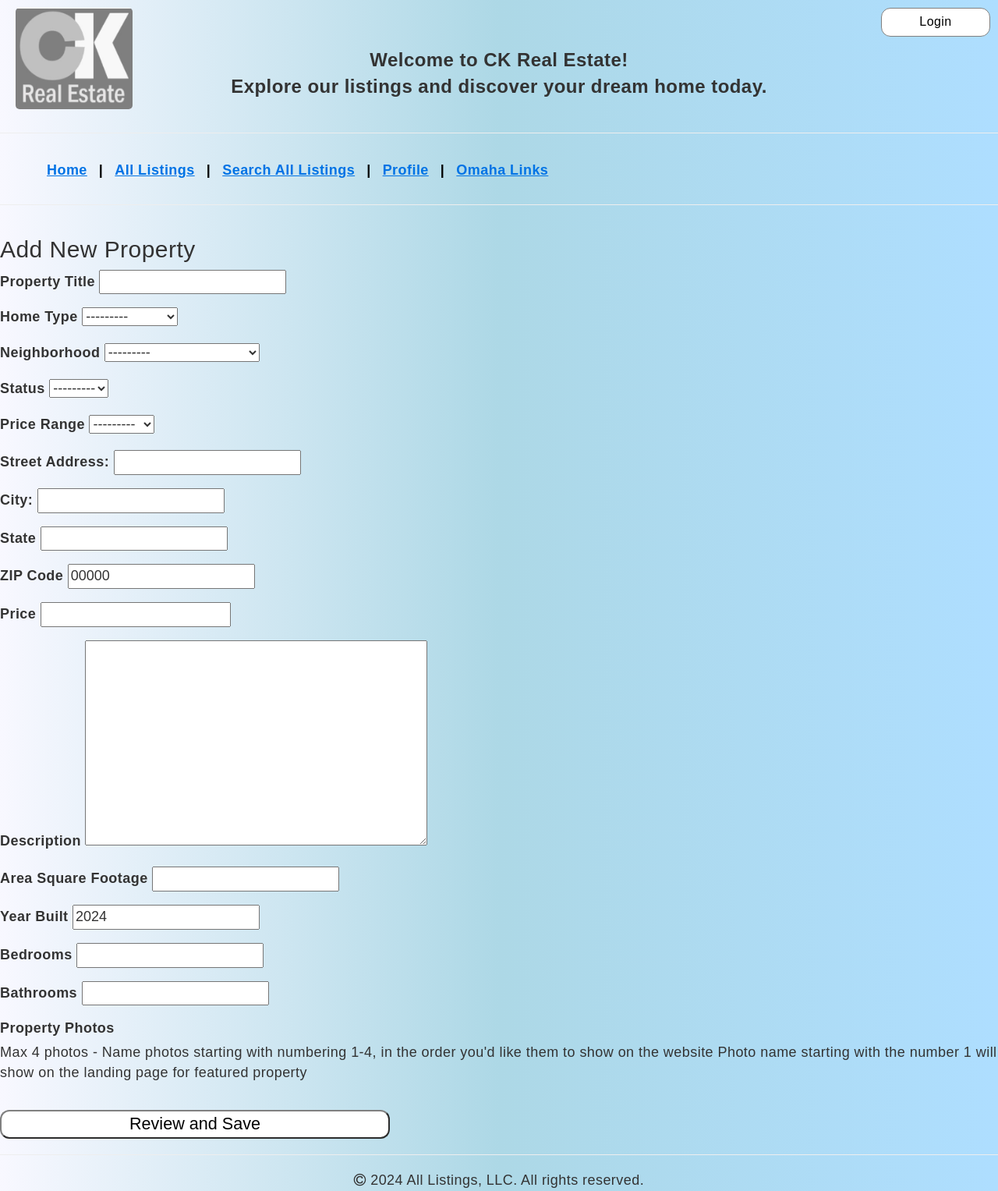
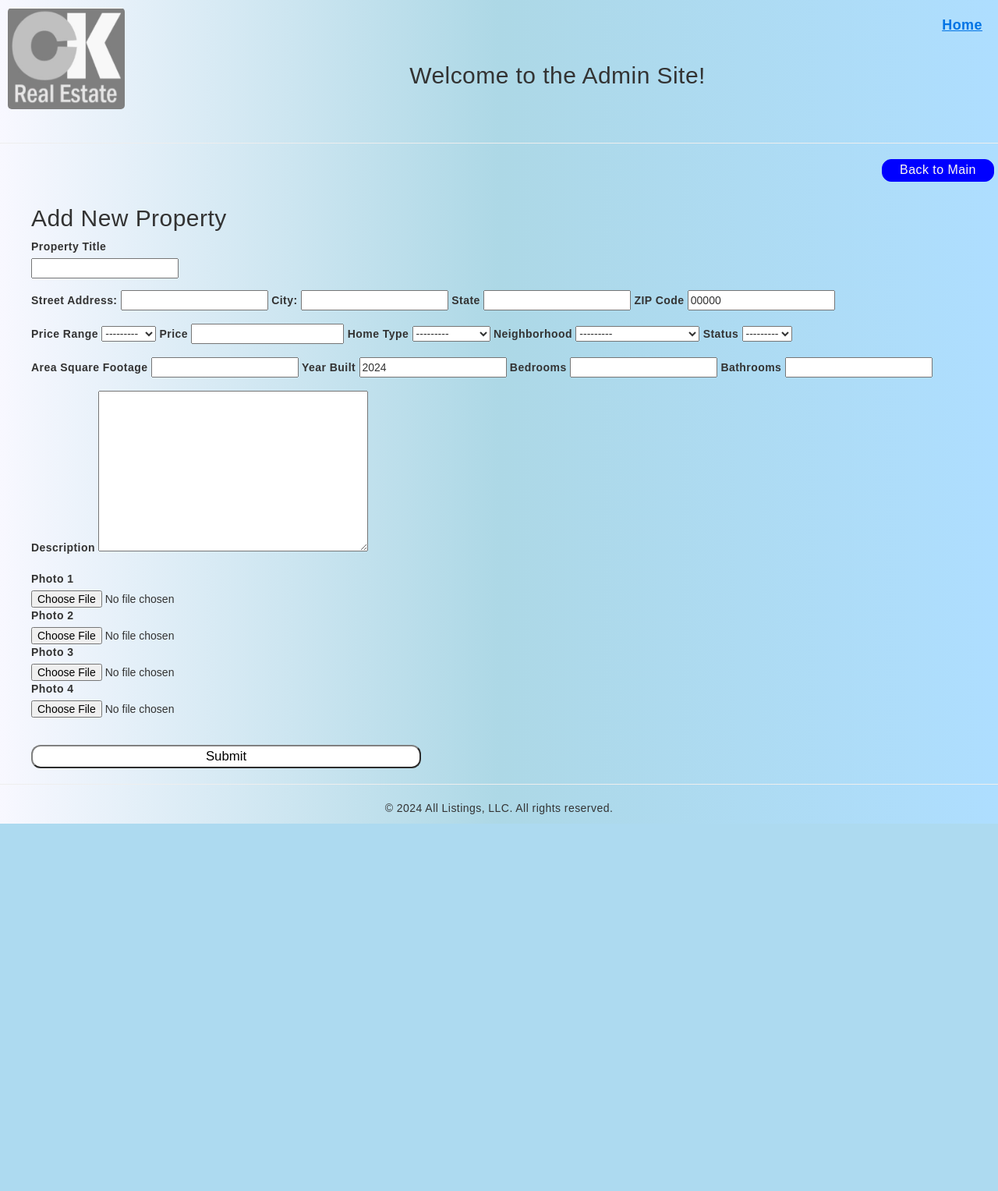
Before and after one commit to jaclyn-anderson/isqa8210-group1, a Django app: template RealEstate/templates/add-property.html in a window 1280 px wide; the page is wider, and only the part inside the window is pictured. Shown: that part at 78% size. After the commit the page ends 1056 px from the top of that part, so only its background shows below. Run offline with Django 5.2, Linux system fonts and the light colour scheme; the template is opened without the code that fills it: values that come from a table or form of the project are taken from there, others are empty; tables that the repository leaves empty hold one stand-in row (values such as "Sample post"); some libraries are stand-ins or nearby versions.

Commit message:
Fix add property page

```diff
--- a/RealEstate/CKrealestate/forms.py
+++ b/RealEstate/CKrealestate/forms.py
@@ -9,6 +9,7 @@ class PropertyForm(forms.ModelForm):
                   'neighborhood', 'status', 'price_range', 'property_street_address', 'property_city', 'property_state',
                   'property_zip_code', 'property_price', 'property_description', 'property_title', 'property_area',
                   'property_year_built', 'property_bedroom_count', 'property_bathroom_count', 'property_active',
+                  'property_photo1', 'property_photo2', 'property_photo3', 'property_photo4',
                   ]
         labels = {
             'property_title': 'Title (100 characters)',
@@ -27,5 +28,9 @@ class PropertyForm(forms.ModelForm):
             'property_year_built': 'Year Built',
             'property_bedroom_count': 'Bedrooms',
             'property_bathroom_count': 'Bathrooms',
-            'property_active': 'Active'
+            'property_active': 'Active',
+            'property_photo1': 'Photo 1',
+            'property_photo2': 'Photo 2',
+            'property_photo3': 'Photo 3',
+            'property_photo4': 'Photo 4'
         }
--- a/RealEstate/CKrealestate/views.py
+++ b/RealEstate/CKrealestate/views.py
@@ -62,13 +62,14 @@ def siteadminlanding(request):
     return render(request, 'siteadminlanding.html', {'property': property, 'status': status})
 
 
+@login_required
 def add_property(request):
     if request.method == 'POST':
         property_form = PropertyForm(request.POST, request.FILES)
 
         if property_form.is_valid():
             property = property_form.save()
-            return redirect('property-details', property_id=property.property_id)
+            return redirect('siteadminlanding')
     else:
         property_form = PropertyForm()
 
--- a/RealEstate/templates/add-property.html
+++ b/RealEstate/templates/add-property.html
@@ -1,4 +1,4 @@
-{% extends 'base.html' %}
+{% extends 'base2.html' %}
 {% load static %}
 
 {% block title %}Add Property - My Website{% endblock %}
@@ -6,88 +6,77 @@
 {% block content %}
     <hr>
     <div class="row">
+    <p style="float: right; margin-right: 20px;"> <a href="{% url 'siteadminlanding' %}" class="btn site-admin-btn">Back to Main</a></p>
+   </div>
+
+    <div class="row">
         <div class="col-sm-12">
-            <h2>Add New Property</h2>
+            <h2 style="margin-left: 40px">Add New Property</h2>
         </div>
     </div>
 
     <div class="row">
-        <div class="col-sm-12">
+        <div class="col-sm-12" style="margin-left: 40px">
             <form method="post" enctype="multipart/form-data">
                 {% csrf_token %}
 
                 <!-- property fields -->
                 <div class="form-group">
                     <label for="{{ property_form.property_title.id_for_label }}">Property Title</label>
-                    {{ property_form.property_title }}
+                    <p>{{ property_form.property_title}}</p>
                 </div>
-                <div class="form-group">
-                    <label for="{{ property_form.home_type.id_for_label }}">Home Type</label>
-                    {{ property_form.home_type }}
-                </div>
-                <div class="form-group">
-                    <label for="{{ property_form.neighborhood.id_for_label }}">Neighborhood</label>
-                    {{ property_form.neighborhood }}
-                </div>
-                <div class="form-group">
-                    <label for="{{ property_form.status.id_for_label }}">Status</label>
-                    {{ property_form.status }}
+                                <div class="form-group">
+                    <label for="{{ property_form.property_street_address.id_for_label }}">Street Address:</label>
+                    {{ property_form.property_street_address }}
+                    <label for="{{ property_form.property_city.id_for_label }}">City:</label>
+                    {{ property_form.property_city }}
+                    <label for="{{ property_form.property_state.id_for_label }}">State</label>
+                    {{ property_form.property_state }}
+                    <label for="{{ property_form.property_zip_code.id_for_label }}">ZIP Code</label>
+                    {{ property_form.property_zip_code }}
                 </div>
                 <div class="form-group">
                     <label for="{{ property_form.price_range.id_for_label }}">Price Range</label>
                     {{ property_form.price_range }}
-                </div>
-                <div class="form-group">
-                    <label for="{{ property_form.property_street_address.id_for_label }}">Street Address:</label>
-                    {{ property_form.property_street_address }}
-                </div>
-                <div class="form-group">
-                    <label for="{{ property_form.property_city.id_for_label }}">City:</label>
-                    {{ property_form.property_city }}
-                </div>
-                <div class="form-group">
-                    <label for="{{ property_form.property_state.id_for_label }}">State</label>
-                    {{ property_form.property_state }}
-                </div>
-                <div class="form-group">
-                    <label for="{{ property_form.property_zip_code.id_for_label }}">ZIP Code</label>
-                    {{ property_form.property_zip_code }}
-                </div>
-                <div class="form-group">
                     <label for="{{ property_form.property_price.id_for_label }}">Price</label>
                     {{ property_form.property_price }}
+                    <label for="{{ property_form.home_type.id_for_label }}">Home Type</label>
+                    {{ property_form.home_type }}
+                    <label for="{{ property_form.neighborhood.id_for_label }}">Neighborhood</label>
+                    {{ property_form.neighborhood }}
+                    <label for="{{ property_form.status.id_for_label }}">Status</label>
+                    {{ property_form.status }}
                 </div>
-                <div class="form-group">
-                    <label for="{{ property_form.property_description.id_for_label }}">Description</label>
-                    {{ property_form.property_description }}
-                </div>
-                <div class="form-group">
+                  <div class="form-group">
                     <label for="{{ property_form.property_area.id_for_label }}">Area Square Footage</label>
                     {{ property_form.property_area }}
-                </div>
-                <div class="form-group">
                     <label for="{{ property_form.property_year_built.id_for_label }}">Year Built</label>
                     {{ property_form.property_year_built }}
-                </div>
-                <div class="form-group">
                     <label for="{{ property_form.property_bedroom_count.id_for_label }}">Bedrooms</label>
                     {{ property_form.property_bedroom_count }}
-                </div>
-                <div class="form-group">
                     <label for="{{ property_form.property_bathroom_count.id_for_label }}">Bathrooms</label>
                     {{ property_form.property_bathroom_count }}
                 </div>
 
 
                 <div class="form-group">
-                    <label for="{{ photo_form.property_photo.id_for_label }}">Property Photos</label>
-                    <p> Max 4 photos - Name photos starting with numbering 1-4, in the order you'd like them to show on the website
-                    Photo name starting with the number 1 will show on the landing page for featured property</p>
-                    {{ photo_form.property_photo }}
+                    <label for="{{ property_form.property_description.id_for_label }}">Description</label>
+                    {{ property_form.property_description }}
+                </div>
+                <div class="form-group">
+                    <label for="{{ property_form.property_photo1.id_for_label }}">Photo 1</label>
+                    {{ property_form.property_photo1 }}
+                    <label for="{{ property_form.property_photo2.id_for_label }}">Photo 2</label>
+                    {{ property_form.property_photo2 }}
+                    <label for="{{ property_form.property_photo3.id_for_label }}">Photo 3</label>
+                    {{ property_form.property_photo3 }}
+                    <label for="{{ property_form.property_photo4.id_for_label }}">Photo 4</label>
+                    {{ property_form.property_photo4 }}
                 </div>
 
-               <div style="padding-top: 20px"><button type="button" style="font-size: larger; width: 500px;" href="" class="admin-btn" >
-               Review and Save</button></div>
+
+               <div style="padding-top: 20px"><button type="submit" style="font-size: larger; width: 500px;" href="" class="admin-btn" >
+               Submit</button></div>
             </form>
         </div>
     </div>
```
